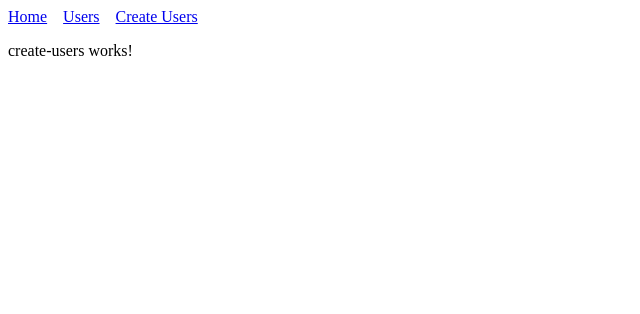
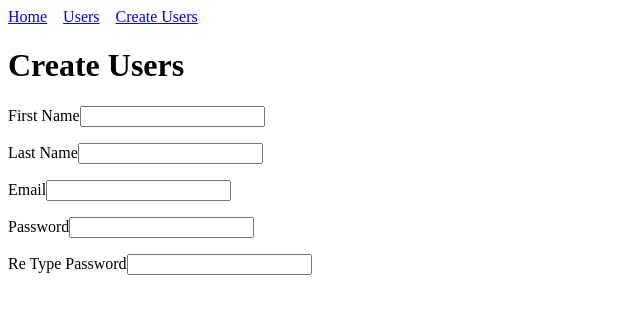
Before and after one commit to parthar555/crew, an Angular app: page /users/create in a window 1280 px wide. Shown: the top 314 px of the page, without its empty margins (0-640 px from the left). Built offline with nearby package versions, Linux system fonts and the light colour scheme.

Commit message:
added validation in create user

```diff
--- a/src/app/components/create-users/create-users.component.html
+++ b/src/app/components/create-users/create-users.component.html
@@ -1 +1,41 @@
-<p>create-users works!</p>
+<h1>Create Users</h1>
+
+<div>
+    <form [formGroup]="userForm">
+        <p>
+            <mat-label>First Name</mat-label>
+            <input id="firstName" formControlName="firstName">
+            <span *ngIf="userForm.get('firstName')?.invalid && userForm.get('firstName')?.touched">
+                First Name is required
+            </span>
+        </p>
+        <p>
+            <mat-label>Last Name</mat-label>
+            <input id="lastName" formControlName="lastName">
+            <span *ngIf="userForm.get('lastName')?.invalid && userForm.get('lastName')?.touched">
+                Last Name is required
+            </span>
+        </p>
+        <p>
+            <mat-label>Email</mat-label>
+            <input id="email" formControlName="email">
+            <span *ngIf="userForm.get('email')?.invalid && userForm.get('email')?.touched">
+                First Name is required
+            </span>
+        </p>
+        <p>
+            <mat-label>Password</mat-label>
+            <input type="password" id="password" formControlName="password">
+            <span *ngIf="userForm.get('password')?.invalid && userForm.get('password')?.touched">
+                Password Must contains upper case, lower case and special character
+            </span>
+        </p>
+        <p>
+            <mat-label>Re Type Password</mat-label>
+            <input type="password" id="reTypePassword" formControlName="reTypePassword">
+            <span *ngIf="userForm.get('reTypePassword')?.touched && userForm.errors?.['passwordNotMatched']">
+                Password Mismatched
+            </span>
+        </p>
+    </form>
+</div>
--- a/src/app/components/create-users/create-users.component.ts
+++ b/src/app/components/create-users/create-users.component.ts
@@ -1,10 +1,36 @@
-import { Component } from '@angular/core';
+import { Component, OnInit } from '@angular/core';
+import { AbstractControl, FormBuilder, FormGroup, Validators } from '@angular/forms';
 
 @Component({
   selector: 'app-create-users',
   templateUrl: './create-users.component.html',
   styleUrls: ['./create-users.component.scss']
 })
-export class CreateUsersComponent {
+export class CreateUsersComponent implements OnInit {
+  userForm: FormGroup;
+
+  constructor(private fb: FormBuilder) {
+    const StrongPasswordRegx: RegExp = /^(?=[^A-Z]*[A-Z])(?=[^a-z]*[a-z])(?=\D*\d).{8,}$/;
+    this.userForm = this.fb.group(
+      {
+        firstName: ['', [Validators.required]],
+        lastName: ['', [Validators.required]],
+        email: ['', [Validators.required, Validators.email]],
+        password: ['', [Validators.required, Validators.minLength(6), Validators.pattern(StrongPasswordRegx)]],
+        reTypePassword: ['', [Validators.required]]
+      },
+      {
+        validators: this.validatesPasswordEqual
+      });
+  }
+
+  public validatesPasswordEqual(c: AbstractControl) {
+    return c.value.password === c.value.reTypePassword ? null : {passwordNotMatched: true}
+  }
+
+
+  ngOnInit(): void {
+
+  }
 
 }
--- a/src/app/users/users.module.ts
+++ b/src/app/users/users.module.ts
@@ -3,6 +3,7 @@ import { CommonModule } from '@angular/common';
 import { UsersComponent } from '../components/users/users.component';
 import { CreateUsersComponent } from '../components/create-users/create-users.component';
 import {MatFormFieldModule} from '@angular/material/form-field';
+import { ReactiveFormsModule } from '@angular/forms';
 
 @NgModule({
   declarations: [
@@ -11,7 +12,8 @@ import {MatFormFieldModule} from '@angular/material/form-field';
   ],
   imports: [
     CommonModule,
-    MatFormFieldModule
+    MatFormFieldModule,
+    ReactiveFormsModule
   ],
   bootstrap: [
     UsersComponent
```
